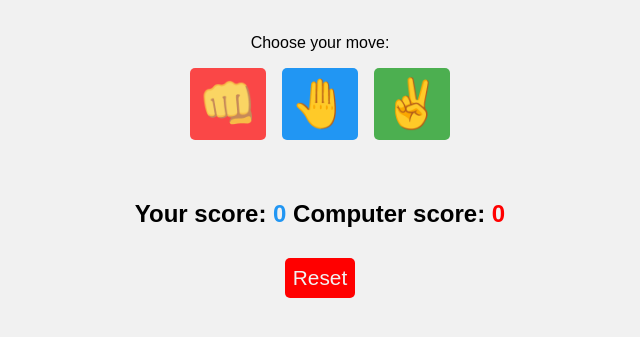
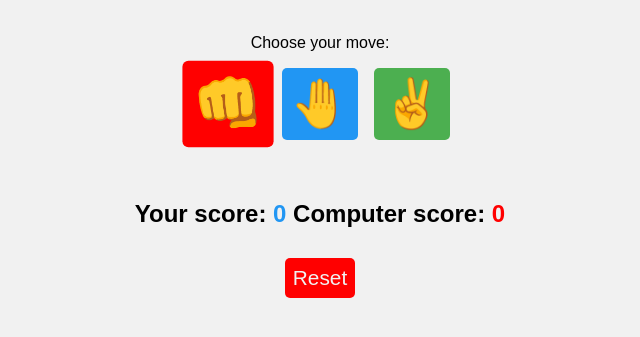
Before and after one commit to Giuppx/rock_paper_scissors, a plain HTML site: page index.html in a window 1280 px wide. In both pictures the pointer is over the button 548 px from the left and 269 px from the top of the page. Shown: the part 165-502 px from the top of the page, without its empty margins (320-960 px from the left). Drawn offline with Linux system fonts and the light colour scheme.

Commit message:
add scale effect on buttons

```diff
--- a/style.css
+++ b/style.css
@@ -40,7 +40,7 @@ body {
 }
 
 .btn:hover {
-    opacity: 0.7;
+    scale: 1.2;
 }
 
 
```
